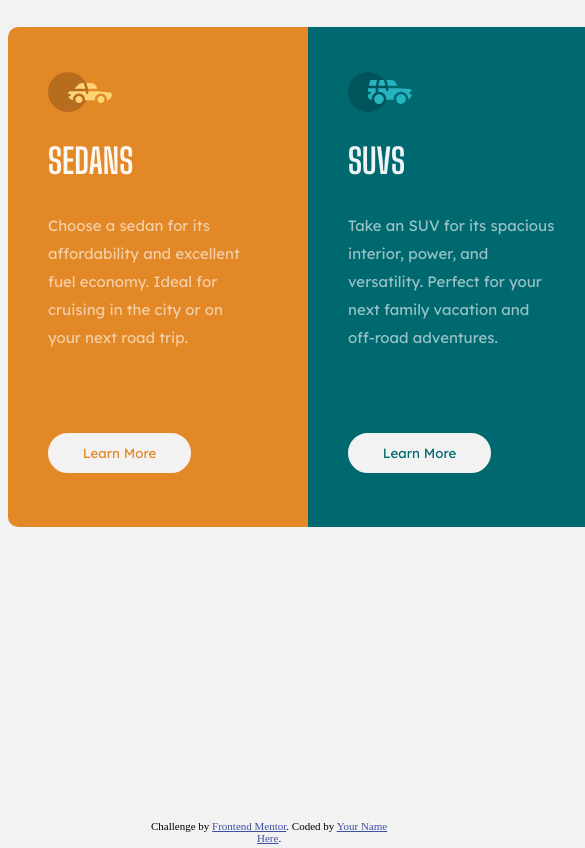
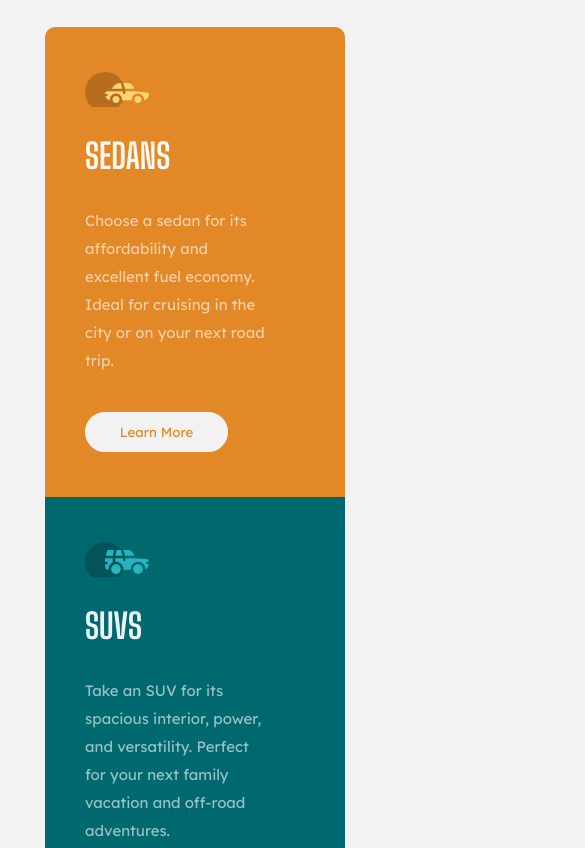
Before and after one commit to gabrielduete/desafios-frontendmentor, a plain HTML site: page newbie/3-column-preview-card-component-main/index.html in a window 390 px wide. Shown: the top 848 px of the page, 585 px wide, since content can reach past the window. Drawn offline with Linux system fonts and the light colour scheme.

Commit message:
fix: add mobile responsive

```diff
--- a/newbie/3-column-preview-card-component-main/style.css
+++ b/newbie/3-column-preview-card-component-main/style.css
@@ -8,9 +8,6 @@ body {
 .attribution {
   font-size: 11px;
   text-align: center;
-  position: absolute;
-  bottom: 0;
-  left: 38%;
 }
 
 .attribution a {
@@ -64,7 +61,6 @@ section div p {
 
 section div button {
   font-family: "Lexend Deca", sans-serif;
-  color: rgb(0, 0, 0);
   padding: 10px;
   background: hsl(0, 0%, 95%);
   border: 2px solid hsl(0, 0%, 95%);
@@ -106,3 +102,33 @@ section div button:hover {
 .luxury button {
   color: hsl(179, 100%, 13%);
 }
+
+@media (max-width: 600px) {
+  section {
+    flex-direction: column;
+  }
+
+  section div {
+    height: 380px;
+  }
+
+  section div p {
+    padding: 0 40px 0 0;
+  }
+
+  section div:nth-child(1) {
+    border-top-left-radius: 10px;
+    border-top-right-radius: 10px;
+    border-bottom-left-radius: 0px;
+  }
+
+  section div:nth-child(3) {
+    border-bottom-right-radius: 10px;
+    border-bottom-right-radius: 10px;
+    border-top-right-radius: 0px;
+  }
+
+  section div button {
+    margin-top: 10%;
+  }
+}
```
